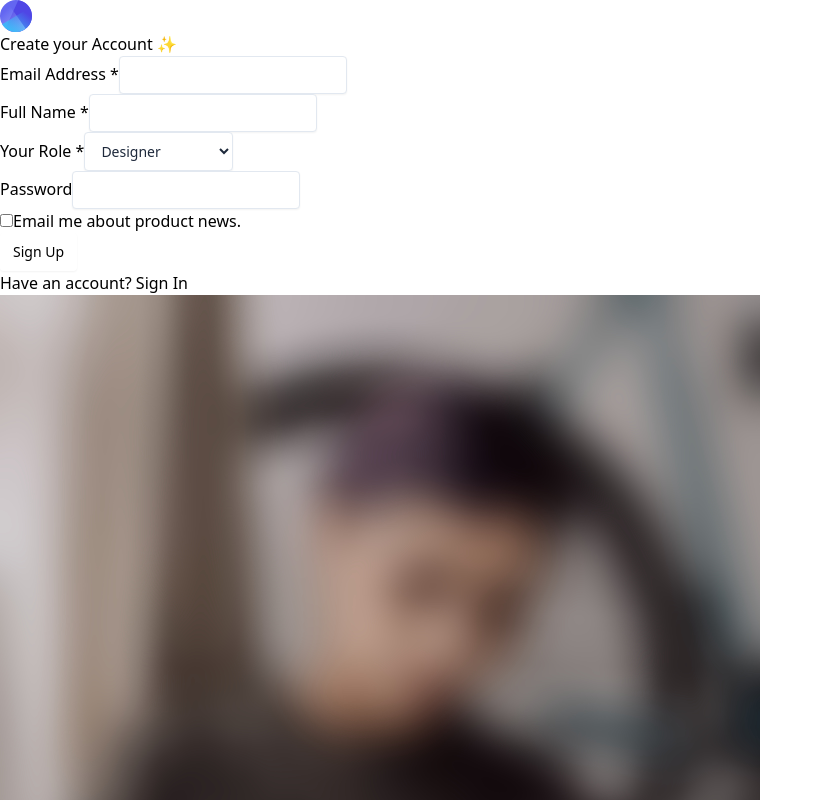
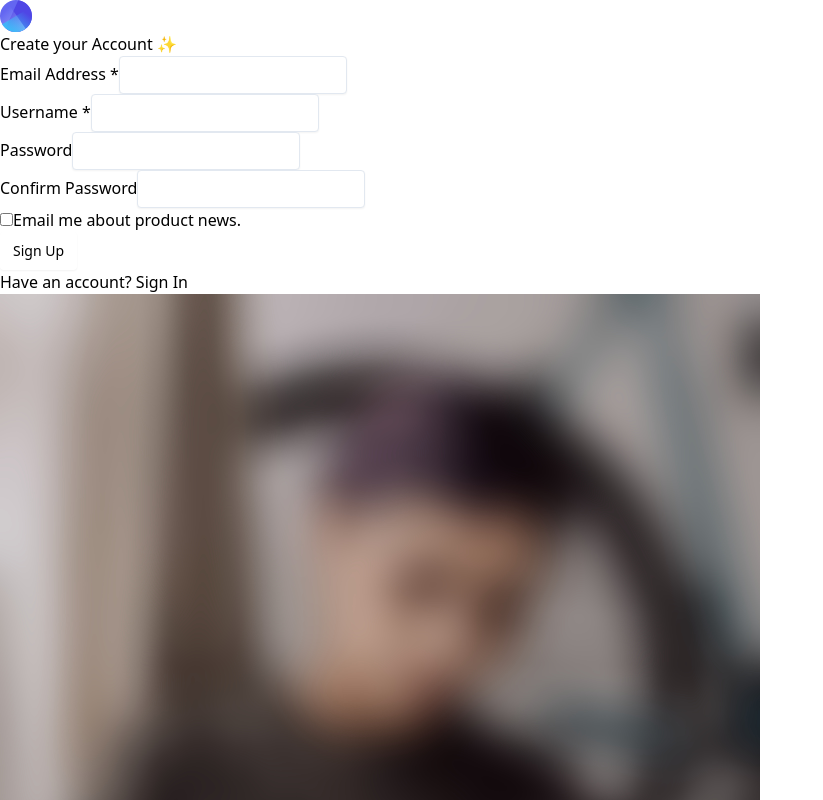
Before and after one commit to dkerobean/personal_finance_dashboard, a React (Vite) app in the folder frontend/: page /signup in a window 1280 px wide. Shown: the top 800 px of the page, without its empty margins (0-823 px from the left). Built offline with nearby package versions, Linux system fonts and the light colour scheme.

Commit message:
done with user sign in page

```diff
--- a/frontend/package.json
+++ b/frontend/package.json
@@ -16,6 +16,7 @@
     "react-dom": "^18.2.0",
     "react-flatpickr": "^3.10.13",
     "react-router-dom": "^6.3.0",
+    "react-toastify": "^10.0.5",
     "react-transition-group": "^4.4.2"
   },
   "devDependencies": {
--- a/frontend/src/pages/Signin.jsx
+++ b/frontend/src/pages/Signin.jsx
@@ -1,6 +1,8 @@
 import React, { useState } from 'react';
 import { Link, useNavigate } from 'react-router-dom';
 import axios from 'axios';
+import { ToastContainer, toast } from 'react-toastify';
+import 'react-toastify/dist/ReactToastify.css';
 import AuthImage from '../images/auth-image.jpg';
 import AuthDecoration from '../images/auth-decoration.png';
 
@@ -8,7 +10,7 @@ function Signin() {
   const [email, setEmail] = useState('');
   const [password, setPassword] = useState('');
   const [errors, setErrors] = useState({});
-  const [authError, setAuthError] = useState('');
+  const [isLoading, setIsLoading] = useState(false);
   const navigate = useNavigate();
 
   const validateInputs = () => {
@@ -32,21 +34,28 @@ function Signin() {
       return;
     }
 
+    setIsLoading(true);
     try {
-      const response = await axios.post(`${import.meta.env.VITE_BACKEND_URL}/auth/login/`, {
+      const response = await axios.post(`${import.meta.env.VITE_BACKEND_URL}/user/token/`, {
         email,
         password,
       });
       localStorage.setItem('access_token', response.data.access);
       localStorage.setItem('refresh_token', response.data.refresh);
-      navigate('/');
+      toast.success('Login successful!');
+      setTimeout(() => {
+        navigate('/');
+      }, 1000);
     } catch (error) {
-      setAuthError('Authentication failed. Please check your credentials and try again.');
+      toast.error('Authentication failed. Please check your credentials and try again.');
+    } finally {
+      setIsLoading(false);
     }
   };
 
   return (
     <main className="bg-white">
+      <ToastContainer />
       <div className="relative md:flex">
         <div className="md:w-1/2">
           <div className="min-h-screen h-full flex flex-col after:flex-1">
@@ -105,12 +114,15 @@ function Signin() {
                   <div className="mr-1">
                     <Link className="text-sm underline hover:no-underline" to="/reset-password">Forgot Password?</Link>
                   </div>
-                  <button className="btn bg-indigo-500 hover:bg-indigo-600 text-white ml-3" type="submit">
-                    Sign In
+                  <button
+                    className="btn bg-indigo-500 hover:bg-indigo-600 text-white ml-3"
+                    type="submit"
+                    disabled={isLoading}
+                  >
+                    {isLoading ? 'Signing in...' : 'Sign In'}
                   </button>
                 </div>
               </form>
-              {authError && <p className="text-red-500 text-xs mt-1">{authError}</p>}
               <div className="pt-5 mt-6 border-t border-slate-200">
                 <div className="text-sm">
                   Don’t you have an account? <Link className="font-medium text-indigo-500 hover:text-indigo-600" to="/signup">Sign Up</Link>
--- a/frontend/src/pages/Signup.jsx
+++ b/frontend/src/pages/Signup.jsx
@@ -1,23 +1,82 @@
-import React from 'react';
-import { Link } from 'react-router-dom';
+import React, { useState } from 'react';
+import { Link, useNavigate } from 'react-router-dom';
+import axios from 'axios';
+import { ToastContainer, toast } from 'react-toastify';
+import 'react-toastify/dist/ReactToastify.css';
 
 import AuthImage from '../images/auth-image.jpg';
 import AuthDecoration from '../images/auth-decoration.png';
 
 function Signup() {
+  const [formData, setFormData] = useState({
+    email: '',
+    password: '',
+    confirm_password: '',
+    username: '',
+  });
+
+  const [errors, setErrors] = useState({});
+  const [isLoading, setIsLoading] = useState(false);
+  const navigate = useNavigate();
+
+  const validateInputs = () => {
+    const errors = {};
+    if (!formData.email) {
+      errors.email = 'Email is required';
+    } else if (!/\S+@\S+\.\S+/.test(formData.email)) {
+      errors.email = 'Email address is invalid';
+    }
+    if (!formData.username) {
+      errors.username = 'Username is required';
+    }
+    if (!formData.password) {
+      errors.password = 'Password is required';
+    }
+    if (formData.password !== formData.confirm_password) {
+      errors.confirm_password = 'Passwords do not match';
+    }
+    return errors;
+  };
+
+  const handleChange = (e) => {
+    const { name, value } = e.target;
+    setFormData((prevFormData) => ({
+      ...prevFormData,
+      [name]: value,
+    }));
+  };
+
+  const handleSubmit = async (e) => {
+    e.preventDefault();
+
+    const validationErrors = validateInputs();
+    if (Object.keys(validationErrors).length > 0) {
+      setErrors(validationErrors);
+      return;
+    }
+
+    setIsLoading(true);
+    try {
+      await axios.post(`${import.meta.env.VITE_BACKEND_URL}/user/register/`, formData);
+      toast.success('Signup successful!');
+      setTimeout(() => {
+        navigate('/');
+      }, 1000);
+    } catch (error) {
+      toast.error('Signup failed. Please try again.');
+    } finally {
+      setIsLoading(false);
+    }
+  };
+
   return (
     <main className="bg-white">
-
+      <ToastContainer />
       <div className="relative md:flex">
-
-        {/* Content */}
         <div className="md:w-1/2">
           <div className="min-h-screen h-full flex flex-col after:flex-1">
-
-            {/* Header */}
             <div className="flex-1">
               <div className="flex items-center justify-between h-16 px-4 sm:px-6 lg:px-8">
-                {/* Logo */}
                 <Link className="block" to="/">
                   <svg width="32" height="32" viewBox="0 0 32 32">
                     <defs>
@@ -41,28 +100,57 @@ function Signup() {
 
             <div className="max-w-sm mx-auto px-4 py-8">
               <h1 className="text-3xl text-slate-800 font-bold mb-6">Create your Account ✨</h1>
-              {/* Form */}
-              <form>
+              <form onSubmit={handleSubmit}>
                 <div className="space-y-4">
                   <div>
                     <label className="block text-sm font-medium mb-1" htmlFor="email">Email Address <span className="text-rose-500">*</span></label>
-                    <input id="email" className="form-input w-full" type="email" />
+                    <input
+                      id="email"
+                      name="email"
+                      className="form-input w-full"
+                      type="email"
+                      value={formData.email}
+                      onChange={handleChange}
+                    />
+                    {errors.email && <p className="text-red-500 text-sm">{errors.email}</p>}
                   </div>
                   <div>
-                    <label className="block text-sm font-medium mb-1" htmlFor="name">Full Name <span className="text-rose-500">*</span></label>
-                    <input id="name" className="form-input w-full" type="text" />
-                  </div>
-                  <div>
-                    <label className="block text-sm font-medium mb-1" htmlFor="role">Your Role <span className="text-rose-500">*</span></label>
-                    <select id="role" className="form-select w-full">
-                      <option>Designer</option>
-                      <option>Developer</option>
-                      <option>Accountant</option>
-                    </select>
+                    <label className="block text-sm font-medium mb-1" htmlFor="username">Username <span className="text-rose-500">*</span></label>
+                    <input
+                      id="username"
+                      name="username"
+                      className="form-input w-full"
+                      type="text"
+                      value={formData.username}
+                      onChange={handleChange}
+                    />
+                    {errors.username && <p className="text-red-500 text-sm">{errors.username}</p>}
                   </div>
                   <div>
                     <label className="block text-sm font-medium mb-1" htmlFor="password">Password</label>
-                    <input id="password" className="form-input w-full" type="password" autoComplete="on" />
+                    <input
+                      id="password"
+                      name="password"
+                      className="form-input w-full"
+                      type="password"
+                      autoComplete="on"
+                      value={formData.password}
+                      onChange={handleChange}
+                    />
+                    {errors.password && <p className="text-red-500 text-sm">{errors.password}</p>}
+                  </div>
+                  <div>
+                    <label className="block text-sm font-medium mb-1" htmlFor="confirm_password">Confirm Password</label>
+                    <input
+                      id="confirm_password"
+                      name="confirm_password"
+                      className="form-input w-full"
+                      type="password"
+                      autoComplete="on"
+                      value={formData.confirm_password}
+                      onChange={handleChange}
+                    />
+                    {errors.confirm_password && <p className="text-red-500 text-sm">{errors.confirm_password}</p>}
                   </div>
                 </div>
                 <div className="flex items-center justify-between mt-6">
@@ -72,28 +160,29 @@ function Signup() {
                       <span className="text-sm ml-2">Email me about product news.</span>
                     </label>
                   </div>
-                  <Link className="btn bg-indigo-500 hover:bg-indigo-600 text-white ml-3 whitespace-nowrap" to="/">Sign Up</Link>
+                  <button
+                    className="btn bg-indigo-500 hover:bg-indigo-600 text-white ml-3 whitespace-nowrap"
+                    type="submit"
+                    disabled={isLoading}
+                  >
+                    {isLoading ? 'Signing up...' : 'Sign Up'}
+                  </button>
                 </div>
               </form>
-              {/* Footer */}
               <div className="pt-5 mt-6 border-t border-slate-200">
                 <div className="text-sm">
                   Have an account? <Link className="font-medium text-indigo-500 hover:text-indigo-600" to="/signin">Sign In</Link>
                 </div>
               </div>
             </div>
-
           </div>
         </div>
 
-        {/* Image */}
         <div className="hidden md:block absolute top-0 bottom-0 right-0 md:w-1/2" aria-hidden="true">
           <img className="object-cover object-center w-full h-full" src={AuthImage} width="760" height="1024" alt="Authentication" />
           <img className="absolute top-1/4 left-0 -translate-x-1/2 ml-8 hidden lg:block" src={AuthDecoration} width="218" height="224" alt="Authentication decoration" />
         </div>
-
       </div>
-
     </main>
   );
 }
```
Also changed, not shown: 1 other file (tests, documents, lock files or other folders).
